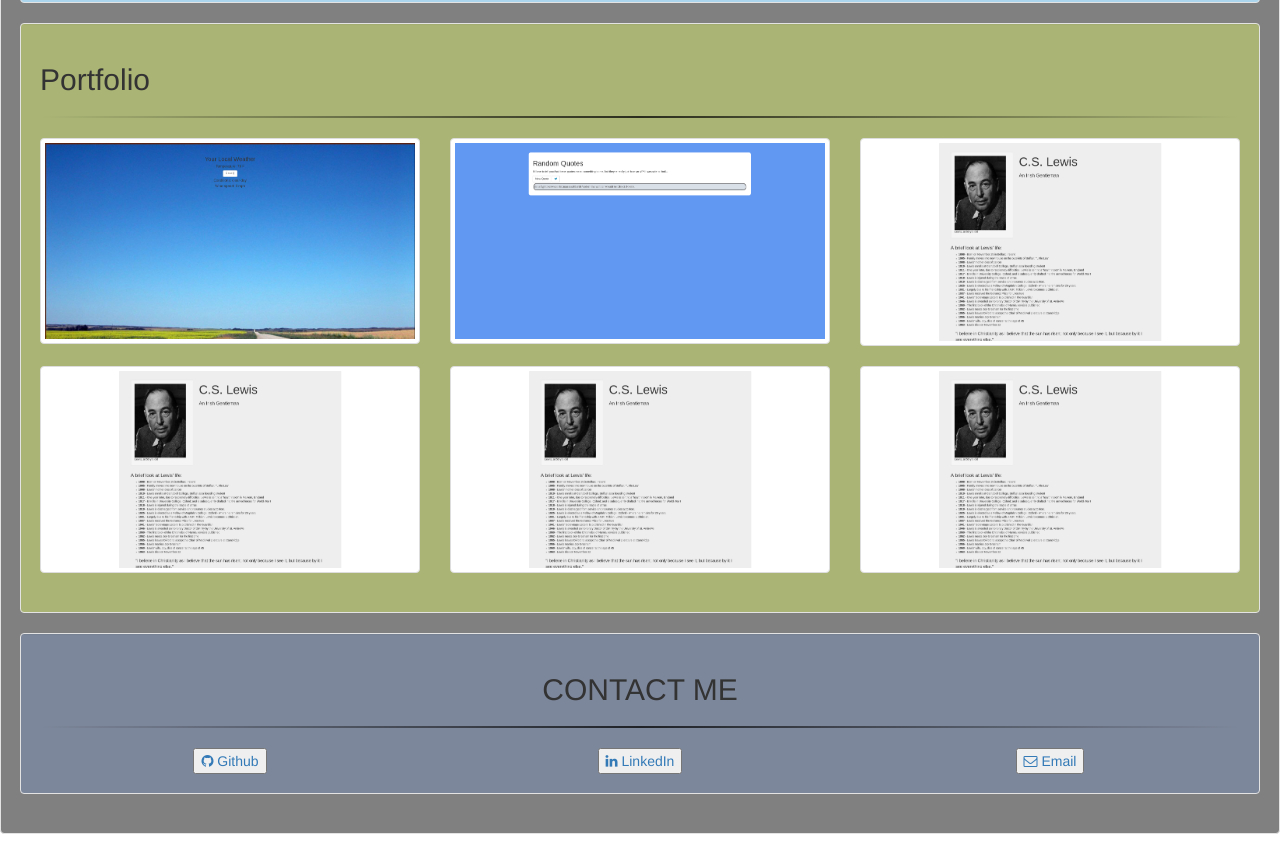
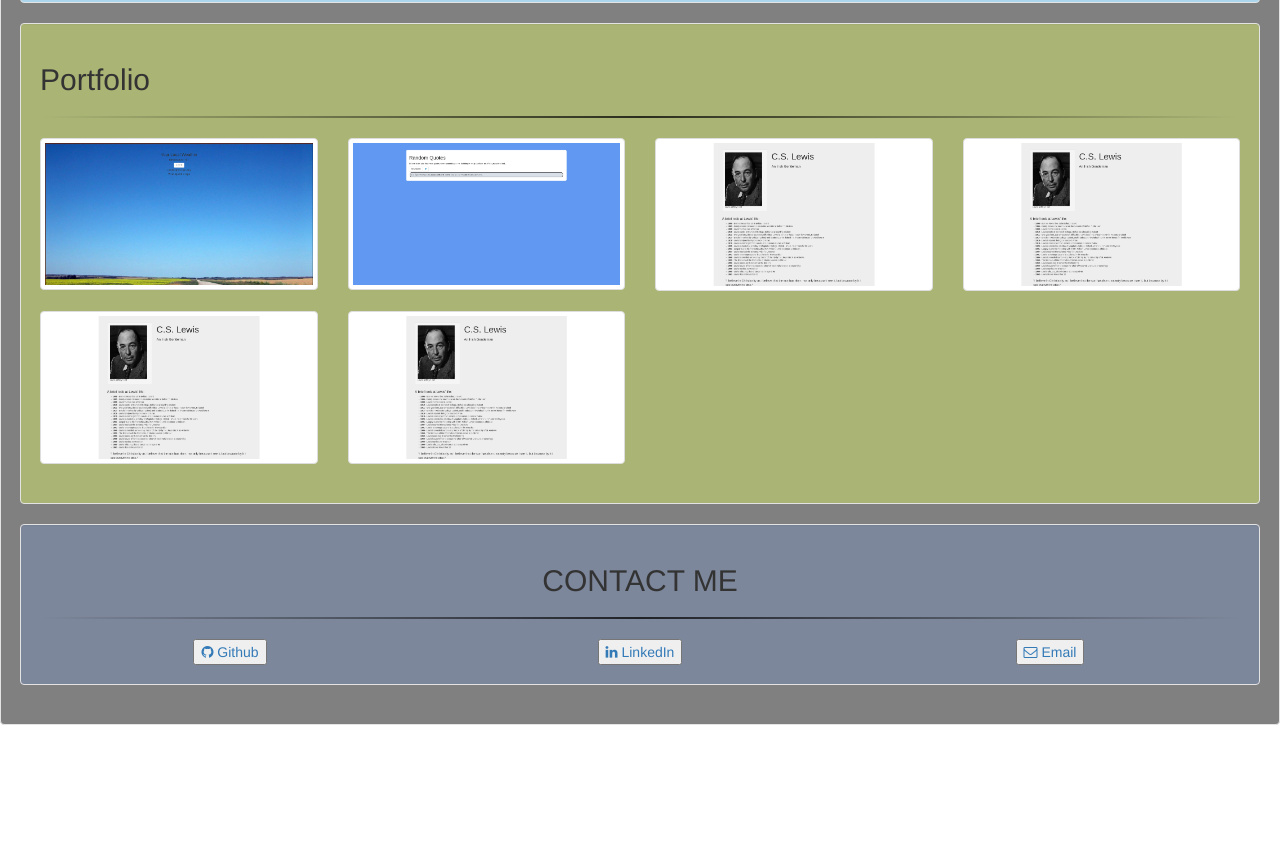
Before and after one commit to burentop/portfolio, a plain HTML site: page index.html in a window 1280 px wide. Shown: the part 620-1474 px from the top of the page. After the commit the page ends 1365 px from the top, so only its background shows below. Drawn offline with nearby package versions, Linux system fonts and the light colour scheme.

Commit message:
add flex-wrap

```diff
--- a/app.css
+++ b/app.css
@@ -1,3 +1,8 @@
+.row {
+    display: flex;
+    flex-wrap: wrap;
+}
+
 .well {
 	background-color: gray;
 }
--- a/index.html
+++ b/index.html
@@ -44,42 +44,42 @@
 		<h2 id="portfolio-title">Portfolio</h2>
 		<hr>
 		<div class="row">
-			<div class="col-lg-4 col-sm-6">
+			<div class="col-md-3 col-sm-6">
 				<div class="thumbnail">
 					<a href="http://burentop.github.io/weather">
 						<img src="weather.png">
 					</a>
 				</div>
 			</div>
-			<div class="col-lg-4 col-sm-6">
+			<div class="col-md-3 col-sm-6">
 				<div class="thumbnail">
 					<a href="http://burentop.github.io/quote-generator">
 						<img src="quote-generator.png">
 					</a>
 				</div>
 			</div>
-			<div class="col-lg-4 col-sm-6">
+			<div class="col-md-3 col-sm-6">
 				<div class="thumbnail">
 					<a href="http://burentop.github.io/tribute-page">
 						<img src="tribute.png">
 					</a>
 				</div>
 			</div>
-			<div class="col-lg-4 col-sm-6">
+			<div class="col-md-3 col-sm-6">
 				<div class="thumbnail">
 					<a href="http://burentop.github.io/tribute-page">
 						<img src="tribute.png">
 					</a>
 				</div>
 			</div>
-			<div class="col-lg-4 col-sm-6">
+			<div class="col-md-3 col-sm-6">
 				<div class="thumbnail">
 					<a href="http://burentop.github.io/tribute-page">
 						<img src="tribute.png">
 					</a>
 				</div>
 			</div>
-			<div class="col-lg-4 col-sm-6">
+			<div class="col-md-3 col-sm-6">
 				<div class="thumbnail">
 					<a href="http://burentop.github.io/tribute-page">
 						<img src="tribute.png">
```
